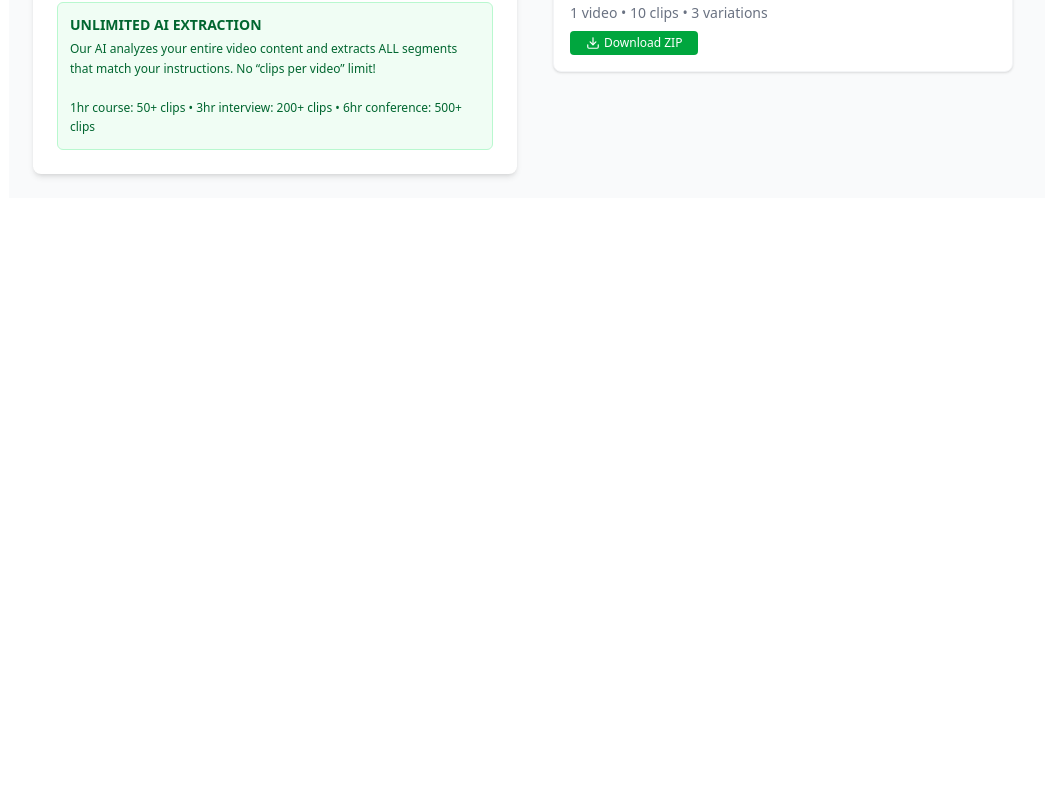
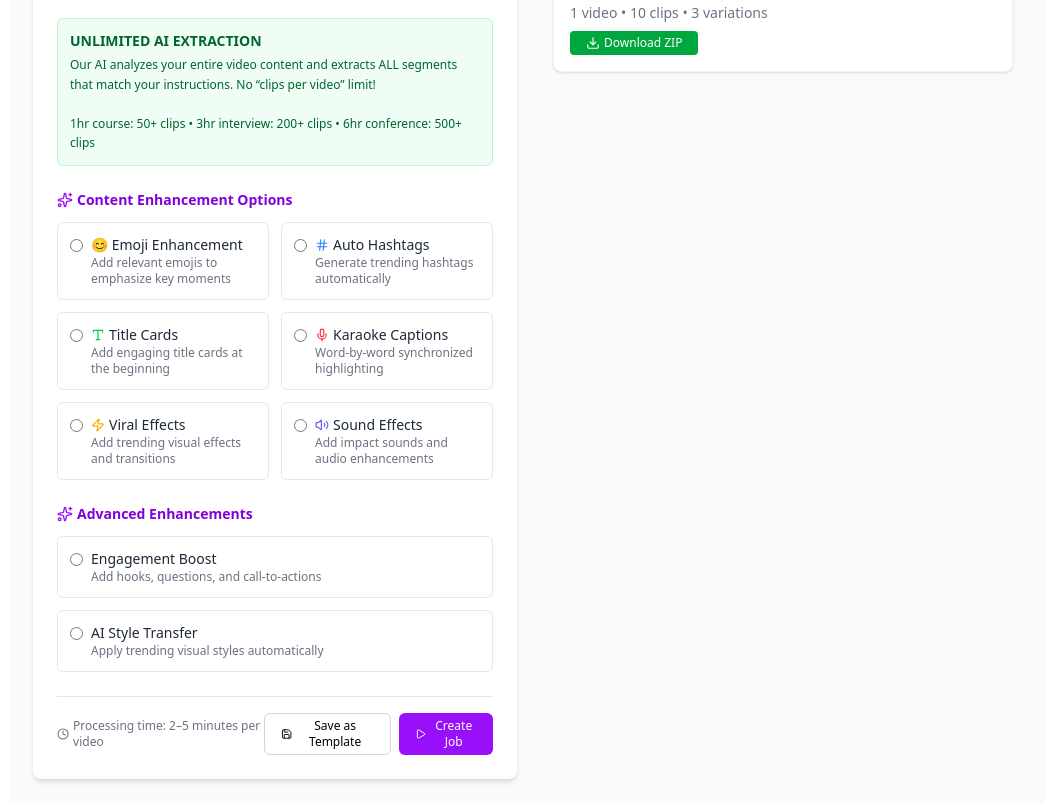
Before and after one commit to TristanStephen18/autoclip_farm, a React (Vite) app in the folder client/: page /dashboard in a window 1280 px wide. Shown: the part 850-1653 px from the top of the page, without its empty margins (231-1276 px from the left). Before the commit the page ends 1048 px from the top, so only its background shows below. Built offline with nearby package versions, Linux system fonts and the light colour scheme.

Commit message:
create jobs section card ui enhanced

```diff
--- a/client/src/components/ui/jobssection.tsx
+++ b/client/src/components/ui/jobssection.tsx
@@ -1,6 +1,17 @@
 import React, { useState } from "react";
-import { Upload, Download } from "lucide-react";
-
+import {
+  Upload,
+  Sparkles,
+  Hash,
+  Type,
+  Mic,
+  Zap,
+  Volume2,
+  Save,
+  Play,
+  Clock,
+  Download,
+} from "lucide-react";
 type JobStatus = "processing" | "queued" | "completed";
 
 type JobCardProps = {
@@ -70,8 +81,9 @@ const JobCard: React.FC<JobCardProps> = ({
   );
 };
 
+
 const CreateJobPanel: React.FC = () => (
-  <div className="bg-white rounded-lg shadow-md p-6 space-y-5">
+  <div className="bg-white rounded-lg shadow-md p-6 space-y-6">
     <h2 className="text-lg font-semibold">Create New Clip Generation Job</h2>
 
     <div>
@@ -125,16 +137,119 @@ const CreateJobPanel: React.FC = () => (
       </span>
     </div>
 
+    {/* Unlimited Extraction */}
     <div className="bg-green-50 border border-green-200 rounded-md p-3 text-xs text-green-800 leading-relaxed">
       <strong className="block text-sm mb-1">UNLIMITED AI EXTRACTION</strong>
       Our AI analyzes your entire video content and extracts ALL segments that
-      match your instructions. No “clips per video” limit!<br />
+      match your instructions. No “clips per video” limit!
+      <br />
       <br />
       1hr course: 50+ clips • 3hr interview: 200+ clips • 6hr conference: 500+
       clips
     </div>
+
+    {/* Content Enhancements */}
+    <div>
+      <h3 className="text-sm font-semibold text-purple-700 flex items-center gap-1 mb-3">
+        <Sparkles size={16} className="text-purple-600" />
+        Content Enhancement Options
+      </h3>
+      <div className="grid grid-cols-2 gap-3 text-sm">
+        {[
+          {
+            label: "Emoji Enhancement",
+            desc: "Add relevant emojis to emphasize key moments",
+            icon: "😊",
+          },
+          {
+            label: "Auto Hashtags",
+            desc: "Generate trending hashtags automatically",
+            icon: <Hash size={14} className="text-blue-500" />,
+          },
+          {
+            label: "Title Cards",
+            desc: "Add engaging title cards at the beginning",
+            icon: <Type size={14} className="text-green-500" />,
+          },
+          {
+            label: "Karaoke Captions",
+            desc: "Word-by-word synchronized highlighting",
+            icon: <Mic size={14} className="text-red-500" />,
+          },
+          {
+            label: "Viral Effects",
+            desc: "Add trending visual effects and transitions",
+            icon: <Zap size={14} className="text-yellow-500" />,
+          },
+          {
+            label: "Sound Effects",
+            desc: "Add impact sounds and audio enhancements",
+            icon: <Volume2 size={14} className="text-indigo-500" />,
+          },
+        ].map((opt) => (
+          <label
+            key={opt.label}
+            className="flex items-start gap-2 border border-gray-200 rounded-md p-3 cursor-pointer hover:border-purple-400"
+          >
+            <input type="radio" name="enhancement" className="mt-1" />
+            <div>
+              <p className="font-medium text-gray-800 flex items-center gap-1">
+                {opt.icon} {opt.label}
+              </p>
+              <p className="text-xs text-gray-500">{opt.desc}</p>
+            </div>
+          </label>
+        ))}
+      </div>
+    </div>
+
+    {/* Advanced Enhancements */}
+    <div>
+      <h3 className="text-sm font-semibold text-purple-700 flex items-center gap-1 mb-3">
+        <Sparkles size={16} className="text-purple-600" />
+        Advanced Enhancements
+      </h3>
+      <div className="space-y-3 text-sm">
+        <label className="flex items-start gap-2 border border-gray-200 rounded-md p-3 cursor-pointer hover:border-purple-400">
+          <input type="radio" name="advanced" className="mt-1" />
+          <div>
+            <p className="font-medium text-gray-800">Engagement Boost</p>
+            <p className="text-xs text-gray-500">
+              Add hooks, questions, and call-to-actions
+            </p>
+          </div>
+        </label>
+
+        <label className="flex items-start gap-2 border border-gray-200 rounded-md p-3 cursor-pointer hover:border-purple-400">
+          <input type="radio" name="advanced" className="mt-1" />
+          <div>
+            <p className="font-medium text-gray-800">AI Style Transfer</p>
+            <p className="text-xs text-gray-500">
+              Apply trending visual styles automatically
+            </p>
+          </div>
+        </label>
+      </div>
+    </div>
+
+    {/* Footer Action Bar */}
+    <div className="flex items-center justify-between pt-4 border-t border-gray-200">
+      <div className="flex items-center text-xs text-gray-500">
+        <Clock size={14} className="mr-1" />
+        Processing time: 2–5 minutes per video
+      </div>
+      <div className="flex gap-2">
+        <button className="px-4 py-1 border border-gray-300 rounded-md text-xs font-medium hover:bg-gray-50 flex items-center gap-1">
+          <Save size={14} /> Save as Template
+        </button>
+        <button className="px-4 py-1 bg-purple-600 text-white rounded-md text-xs font-medium flex items-center gap-1 hover:bg-purple-700">
+          <Play size={14} /> Create Job
+        </button>
+      </div>
+    </div>
   </div>
 );
+
 
 const ActiveJobsPanel: React.FC = () => (
   <div className="p-3 space-y-5">
@@ -204,7 +319,6 @@ export const JobSection: React.FC<{ isMobile: boolean }> = ({ isMobile }) => {
           </button>
         </div>
 
-        {/* Active Tab Content */}
         {activeTab === "create" ? <CreateJobPanel /> : <ActiveJobsPanel />}
       </div>
     );
```
